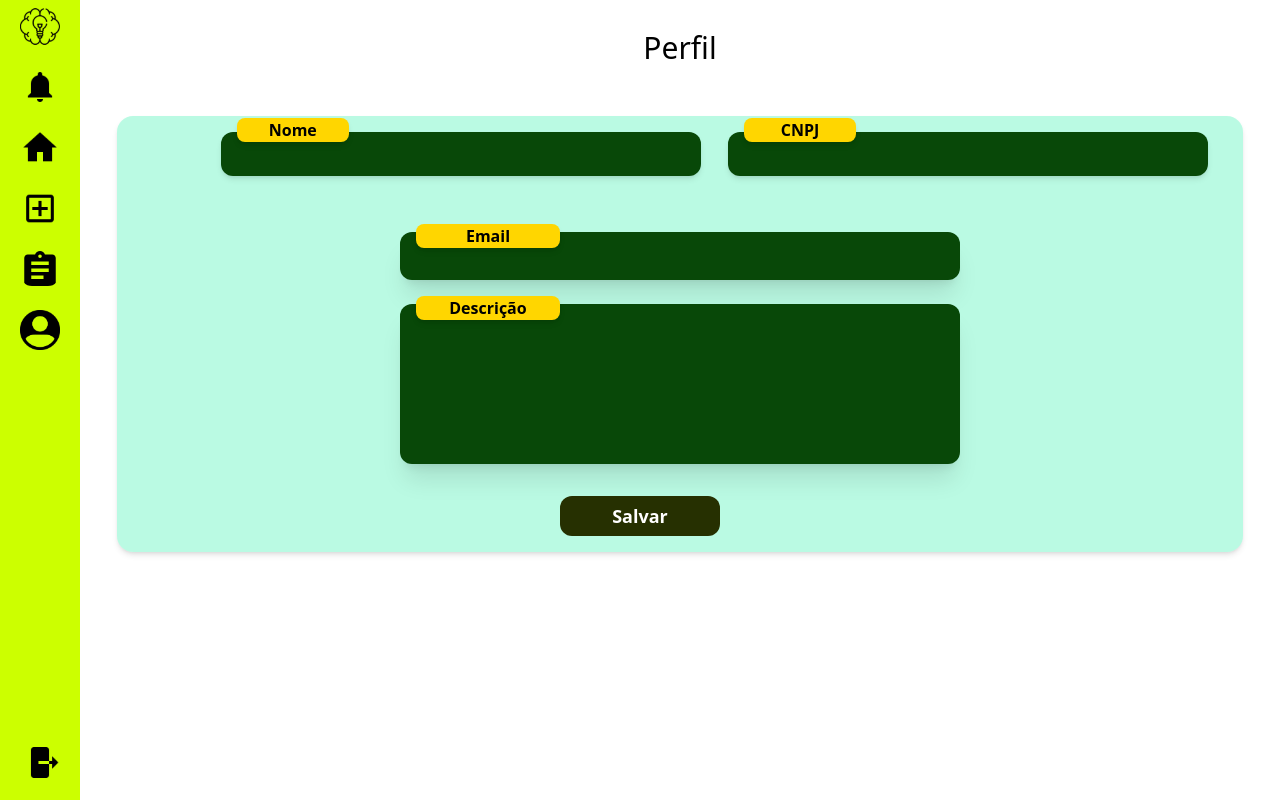
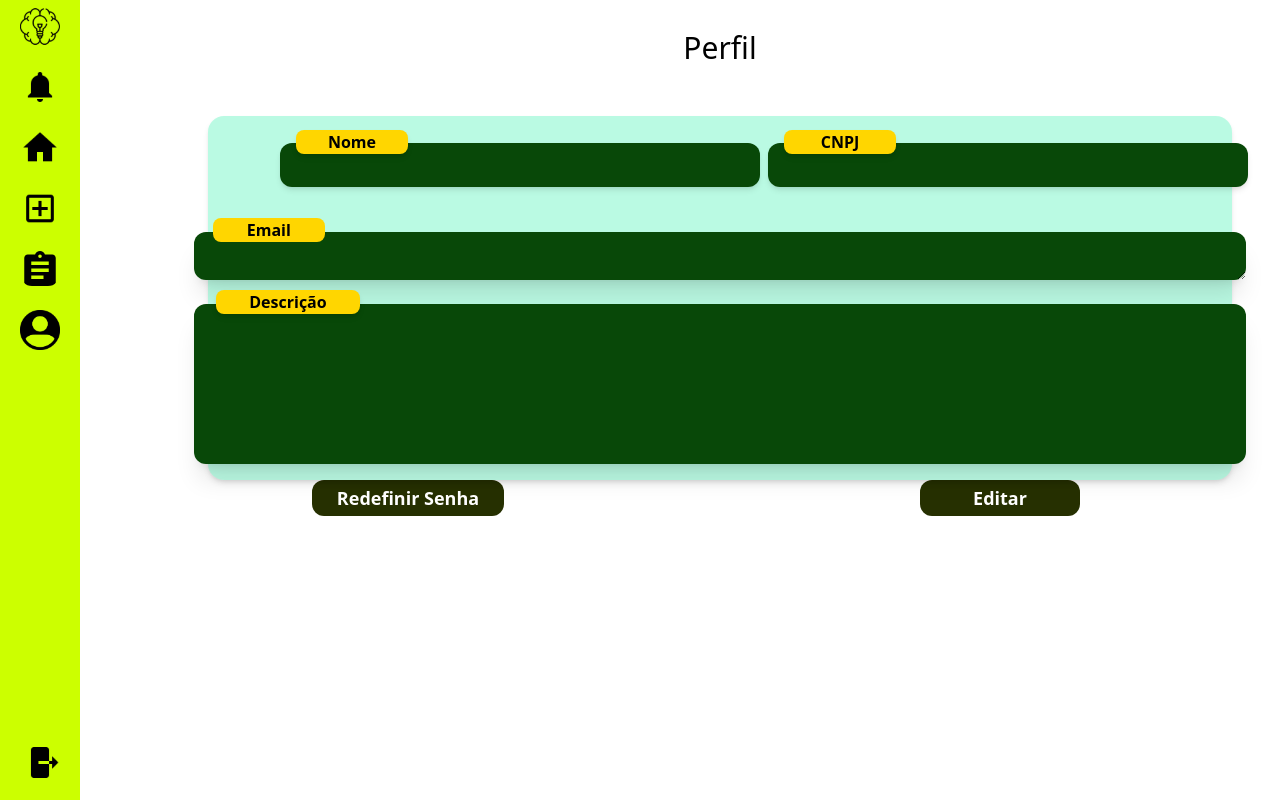
Before and after one commit to Inodevs-6/Inodevs-front-vue, a Vue app: page /Perfil in a window 1280 px wide. Built offline with nearby package versions, Linux system fonts and the light colour scheme.

Commit message:
Continuation of the Profile screen

```diff
--- a/src/views/Perfil_Empresa.vue
+++ b/src/views/Perfil_Empresa.vue
@@ -14,26 +14,24 @@ const isDone = ref(false)
 const playMatch = ref(true)
 const loading = ref(false)
 const loadingC = ref(false)
-const loadingH = ref(false)
-const loadingA = ref(false)
 const valid = ref(false)
 const id = ref(0)
 const save = ref(false)
 
-// async function salvar() {
-//   erro.value = ''
-//   try {
-//     const empresaId = 1
-//     api.patch('/editar/' + empresaId + '/' + id.value, {
-//       conhecimentos: conhecimentos.value,
-//       habilidades: habilidades.value,
-//       atitudes: atitudes.value
-//     })
-//     save.value = true
-//   } catch (error) {
-//     erro.value = (error as Error).message
-//   }
-// }
+async function editar() {
+  erro.value = ''
+  try {
+    const empresaId = 1
+    api.patch('/editar/' + empresaId, {
+      conhecimentos: nome.value,
+      habilidades: email.value,
+      atitudes: descricao.value
+    })
+    save.value = true
+  } catch (error) {
+    erro.value = (error as Error).message
+  }
+}
 
 const habilitarInput = () => {
   isDisabled.value = !isDisabled.value
@@ -53,10 +51,10 @@ const habilitarInput = () => {
         Perfil
       </h1>
       <div
-        class="xl:w-[88vw] w-[90%] flex flex-col gap-8 p-4 mt-[3rem] bg-[#1DEEA3] shadow-md bg-opacity-30 rounded-2xl relative"
+        class="xl:w-[80vw] w-[90%] flex flex-col gap-8 p-4 mt-[3rem] bg-[#1DEEA3] shadow-md bg-opacity-30 rounded-2xl relative"
       >
         <div class="w-full flex flex-col gap-5 xl:gap-0 xl:flex-row justify-between">
-          <div class="xl:w-1/2 w-full flex flex-col relative left-[5.5rem]">
+          <div class="xl:w-1/2 w-full flex flex-col relative left-[3.5rem] top-[0.7rem]">
             <span
               class="bg-[#FFD600] w-[7rem] absolute bottom-[2.1rem] left-4 font-semibold shadow-md rounded-lg text-center z-10"
             >
@@ -68,7 +66,7 @@ const habilitarInput = () => {
               class="bg-[#084808] w-[30rem] h-11 p-2 pt-2 shadow-md outline-none rounded-xl text-[#FFF] relative z-0"
             />
           </div>
-          <div class="xl:w-1/2 w-full flex flex-col relative left-[3rem]">
+          <div class="xl:w-1/2 w-full flex flex-col relative left-[3rem] top-[0.7rem]">
             <span
               class="bg-[#FFD600] w-[7rem] absolute bottom-[2.1rem] left-4 font-semibold shadow-md rounded-lg text-center z-10"
             >
@@ -81,9 +79,9 @@ const habilitarInput = () => {
             />
           </div>
         </div>
-        <div class="h-full flex flex-col justify-end items-center">
+        <div class="flex flex-col items-center">
           <span
-            class="bg-[#FFD600] w-[9rem] relative top-[1rem] right-[12rem] font-semibold shadow-md rounded-lg text-center z-10"
+            class="bg-[#FFD600] w-[7rem] relative top-[0.6rem] right-[28.2rem] font-semibold rounded-lg text-center z-10"
           >
             Email
           </span>
@@ -92,11 +90,11 @@ const habilitarInput = () => {
             rows="4"
             v-model="email"
             id="email"
-            class="h-[3rem] w-[35rem] bg-[#084808] p-3 focus:outline-none flex resize-none shadow-xl justify-start rounded-xl text-white"
+            class="h-[3rem] w-[65.8rem] bg-[#084808] p-3 shadow-xl rounded-xl text-white"
           >
           </textarea>
           <span
-            class="bg-[#FFD600] w-[9rem] relative top-[1rem] right-[12rem] font-semibold shadow-md rounded-lg text-center z-10"
+            class="bg-[#FFD600] w-[9rem] relative top-[0.6rem] right-[27rem] font-semibold shadow-md rounded-lg text-center z-10"
           >
             Descrição
           </span>
@@ -105,51 +103,19 @@ const habilitarInput = () => {
             rows="4"
             v-model="descricao"
             id="descricao"
-            class="h-[10rem] w-[35rem] bg-[#084808] p-3 focus:outline-none flex resize-none shadow-xl justify-start rounded-xl text-white"
+            class="h-[10rem] w-[65.8rem] bg-[#084808] p-3 focus:outline-none flex resize-none shadow-xl justify-start rounded-xl text-white"
           >
           </textarea>
         </div>
-        <div class="w-full flex justify-center">
-            <div v-if="playMatch" class="w-[15rem] h-[2.5rem] flex justify-between text-[#fff]">
-                <button
-                    class="bg-[#263001] w-[10rem] rounded-xl"
-                    @click="'salvar'"
-                    type="submit"
-                    value="Enviar para Busca"
-                >
-                    <p class="text-lg font-bold p-1">Salvar</p>
-                </button>
-            </div>
-        </div>
-        <!-- <p v-if="loading">Carregando CHA...</p> -->
-        <!-- <div
-            v-if="Play"
-            @click="habilitarInput"
-            class="bg-[#FFD600] text-black p-[0.3rem] w-32 shadow-md rounded-xl flex justify-center">
-                <p v-if="isDisabled" class="font-bold text-base" >Aprimorar</p>
-                <p v-else class="font-bold text-base" >Voltar</p>
-            </div> -->
-
-        <div class="fixed bottom-2 right-5">
-          <div
-            v-if="valid"
-            class="bg-[#cc0000] w-[25rem] rounded-xl border-solid border-white border-2 text-center"
-            type="submit"
-          >
-            <p class="text-[#fff] text-lg font-bold p-1">Preencha todos os campos!</p>
-          </div>
-        </div>
-
         <div class="fixed bottom-2 right-5">
           <div
             v-if="save"
             class="bg-[#2A753D] w-[25rem] rounded-xl border-solid border-white border-2 text-center"
             type="submit"
           >
-            <p class="text-[#fff] text-lg font-bold p-1">Vaga salva com sucesso!</p>
+            <p class="text-[#fff] text-lg font-bold p-1">Dados editados com sucesso!</p>
           </div>
         </div>
-
         <div class="fixed bottom-2 right-5">
           <div
             v-if="erro"
@@ -160,6 +126,32 @@ const habilitarInput = () => {
           </div>
         </div>
       </div>
+      <div class="w-[80rem] flex flex-col gap-5 xl:gap-0 xl:flex-row top-[2rem]">
+        <div class="w-full flex justify-center">
+          <div v-if="playMatch" class="w-[11rem] h-[2.5rem] justify-between text-[#fff]">
+            <button
+              class="bg-[#263001] w-[12rem] rounded-xl"
+              @click="'salvar'"
+              type="submit"
+              value="Enviar para Busca"
+            >
+              <p class="text-lg font-bold p-1">Redefinir Senha</p>
+            </button>
+          </div>
+        </div>
+        <div class="w-full flex justify-center">
+          <div v-if="playMatch" class="w-[15rem] h-[2.5rem] justify-between text-[#fff]">
+            <button
+              class="bg-[#263001] w-[10rem] rounded-xl"
+              @click="'salvar'"
+              type="submit"
+              value="Enviar para Busca"
+            >
+              <p class="text-lg font-bold p-1">Editar</p>
+            </button>
+          </div>
+        </div>
+      </div>
     </div>
   </div>
 </template>
```
